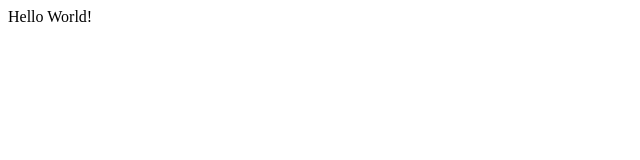
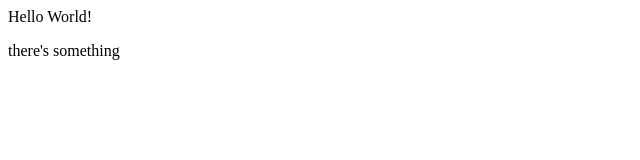
Before and after one commit to SubmarineStation/first-project, a plain HTML site: page index.html in a window 1280 px wide. Shown: the whole page, without its empty margins (0-640 px from the left). Drawn offline with Linux system fonts and the light colour scheme.

Commit message:
my second commit

```diff
--- a/index.html
+++ b/index.html
@@ -6,5 +6,6 @@
 </head>
 <body>
 	<p>Hello World!</p>
+	<div>there's something</div>
 </body>
 </html>
```
